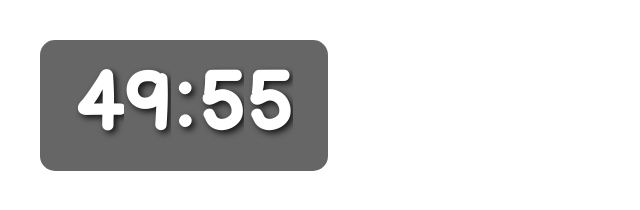
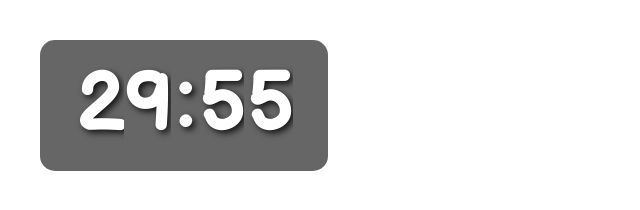
Before and after one commit to bagasfjra/bagas-workshop_git, a plain HTML site: page index.html in a window 1280 px wide. Shown: the whole page, without its empty margins (0-640 px from the left). Drawn offline with Linux system fonts and the light colour scheme.

Commit message:
Mengubah file index.html

```diff
--- a/index.html
+++ b/index.html
@@ -141,7 +141,7 @@
   /* =========================================
      PENGATURAN WAKTU
      ========================================= */
-  const durationInMinutes = 50; // Ubah durasi timer di sini (misal 0.1 untuk test)
+  const durationInMinutes = 30; // Ubah durasi timer di sini (misal 0.1 untuk test)
 
   const timeInMilliseconds = durationInMinutes * 60 * 1000;
   const endTime = Date.now() + timeInMilliseconds;
```
